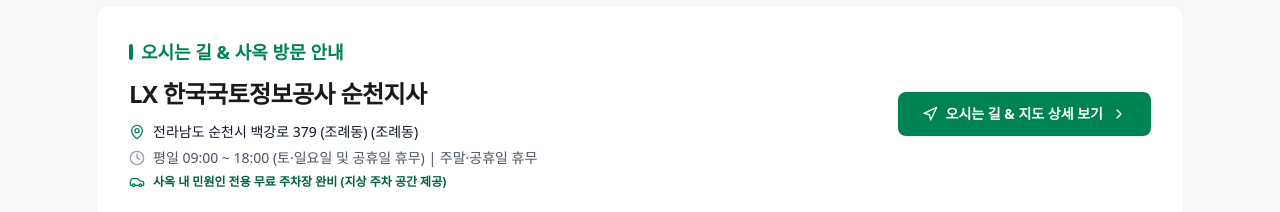
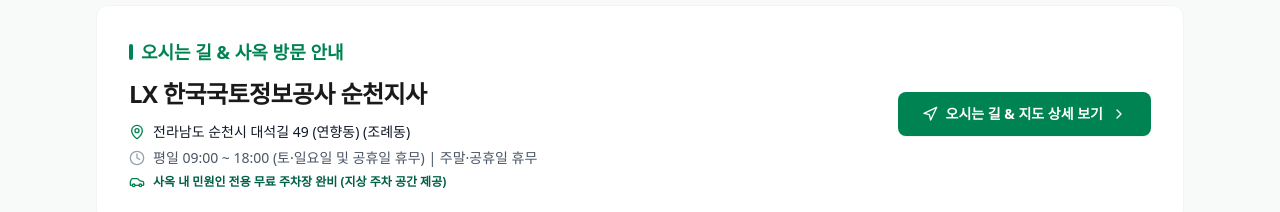
Before and after one commit to LX-jhleeglory/LX-Suncheon-2, a React (Vite) app: page / in a window 1280 px wide. Shown: the part 1720-1932 px from the top of the page. Built offline with nearby package versions, Linux system fonts and the light colour scheme; a web font is replaced by a local one.

Commit message:
chore: update LX Suncheon branch office address
Update the road name and jibun addresses for the LX Suncheon branch to reflect the office relocation.

```diff
--- a/src/data/surveyData.ts
+++ b/src/data/surveyData.ts
@@ -10,8 +10,8 @@
   branchPhoneRaw: '0618046360',
   faxNumber: '061-722-6385',
   onlinePortalUrl: 'https://baro.lx.or.kr',
-  addressRoad: '전라남도 순천시 백강로 379 (조례동)',
-  addressJibun: '전라남도 순천시 조례동 1599-2',
+  addressRoad: '전라남도 순천시 대석길 49 (연향동)',
+  addressJibun: '전라남도 순천시 연향동 1477-3',
   postalCode: '57945',
   operatingHours: '평일 09:00 ~ 18:00 (토·일요일 및 공휴일 휴무)',
   lunchTime: '12:00 ~ 13:00 (민원실 상시 접수 가능)',
```
